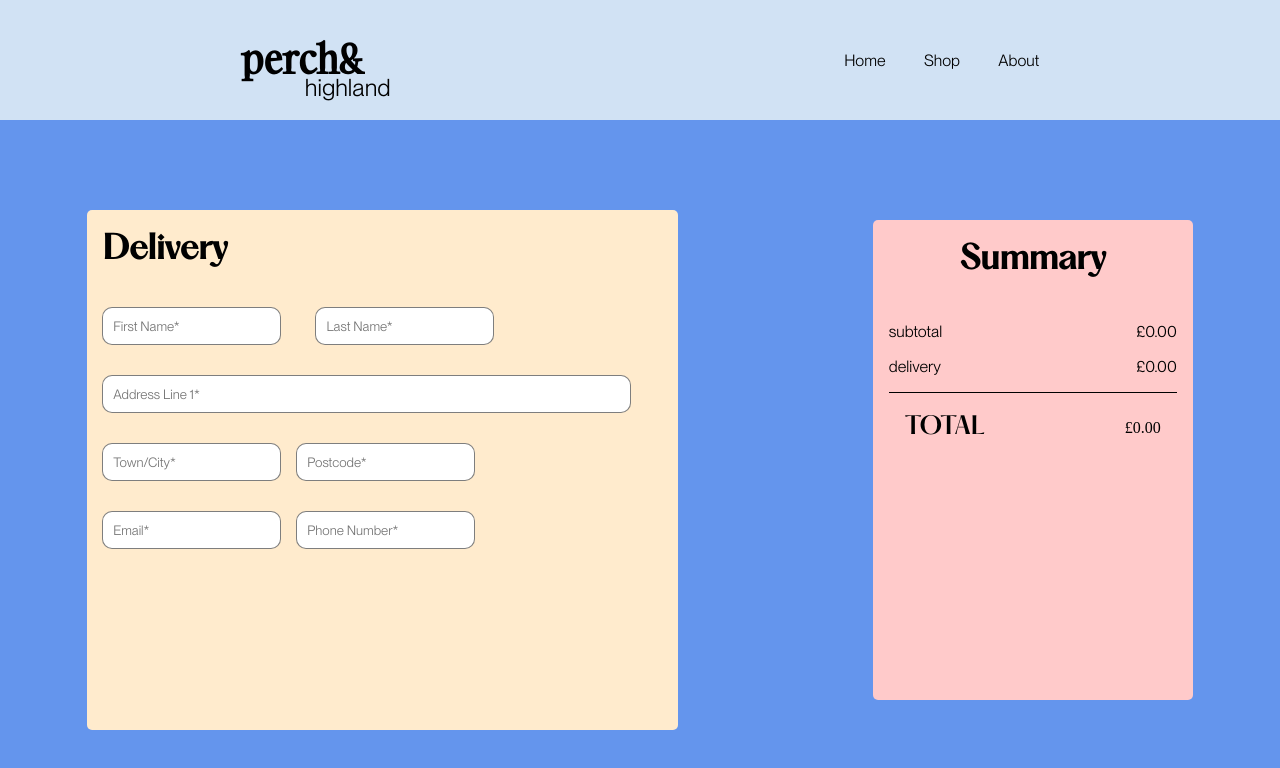
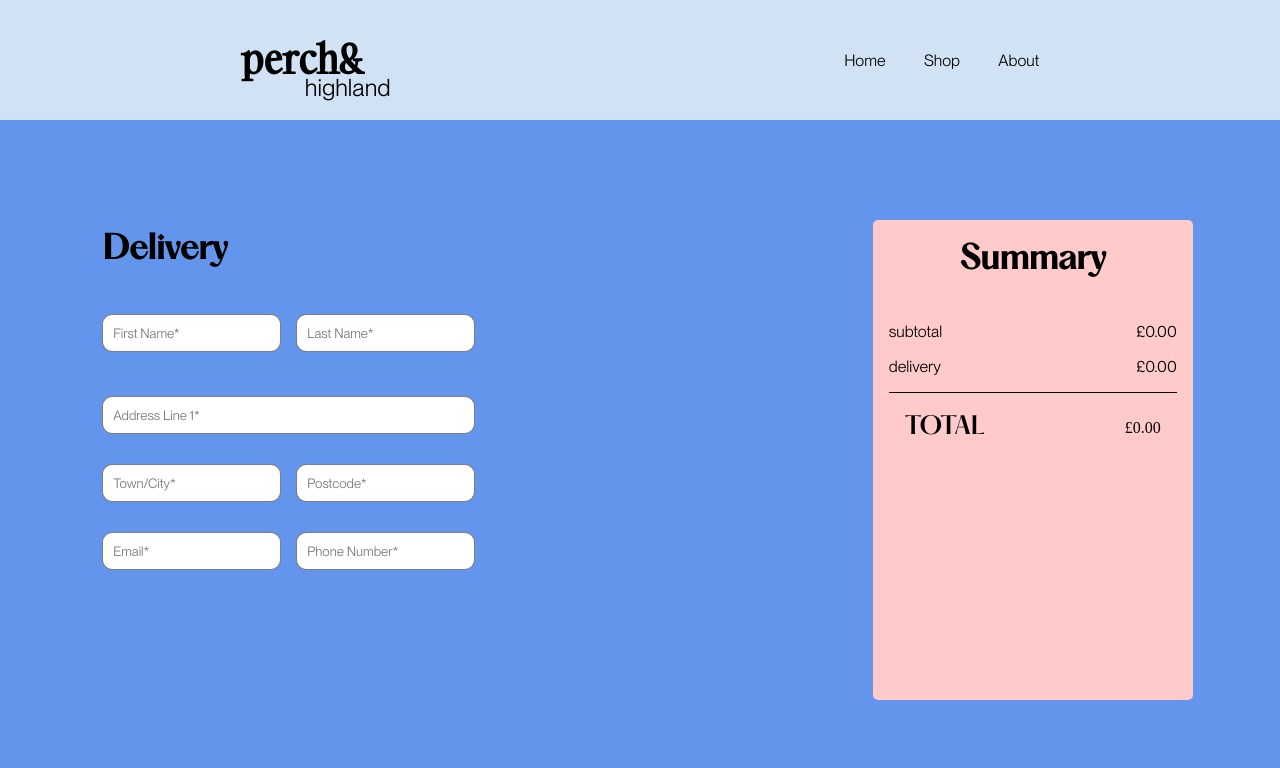
Before and after one commit to brian-david4/furniture-shop, a React (Vite) app in the folder furniture/: page /checkout/shipping-address in a window 1280 px wide. Shown: the top 768 px of the page. Built offline with nearby package versions, Linux system fonts and the light colour scheme; the HTML template or start-up script is replaced by a standard one; a web font is replaced by a local one.

Commit message:
Create Delivery form

```diff
--- a/furniture/src/Pages/ShippingAddress/ShippingAddress.tsx
+++ b/furniture/src/Pages/ShippingAddress/ShippingAddress.tsx
@@ -9,7 +9,7 @@
       <div className={styles.bodyPlacement}>
         <div className={styles.addressForm}>
           <h1 className={styles.deliveryTitle}>Delivery</h1>
-          <div className="stylesinputs">
+          <div className={styles.inputs}>
             <div className={styles.nameField}>
               <div className={styles.firstNameField}>
                 <input
--- a/furniture/src/Pages/ShippingAddress/shipaddress.module.css
+++ b/furniture/src/Pages/ShippingAddress/shipaddress.module.css
@@ -12,7 +12,6 @@
 }
 .addressForm {
   position: relative;
-  background-color: blanchedalmond;
   height: 65vh;
   width: 45vw;
   min-width: 380px;
@@ -25,18 +24,23 @@
 .deliveryTitle {
   font-family: "Hatton";
 }
-.nameField {
-  gap: 1.5vw;
+.inputs {
+  min-height: 300px;
+  width: 95%;
+  display: flex;
+  flex-direction: column;
+  align-items: flex-start;
+  justify-content: space-around;
 }
 .townPostcode,
 .emailPhone,
-.nameField {
-  /* background-color: aqua; */
-  width: 95%;
+.nameField,
+.addressLine1 {
   display: flex;
   align-items: center;
   justify-content: flex-start;
   flex-direction: row;
+  min-width: 100%;
 }
 .inputText {
   border-radius: 10px;
@@ -61,12 +65,8 @@
   display: flex;
   flex-direction: column;
 }
-.addressLine1 {
-  /* background-color: blue; */
+.addressLine1 > input {
   width: 95%;
-}
-.addressLine1 > input {
-  width: 94%;
 }
 
 @media (min-width: 768px) {
```
